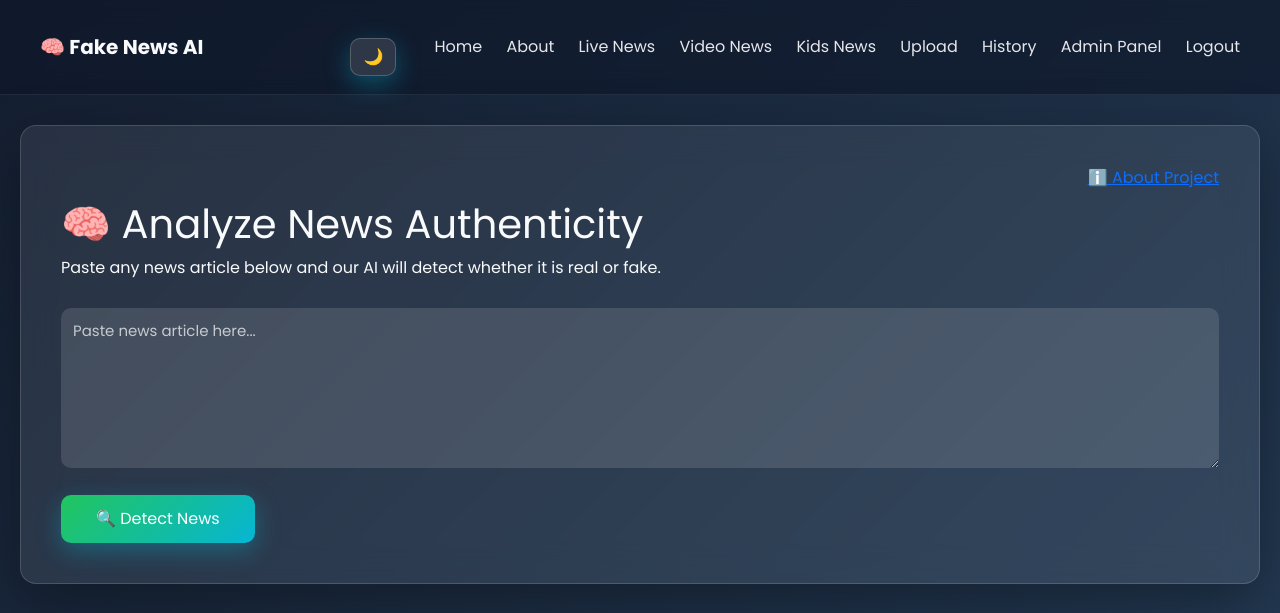
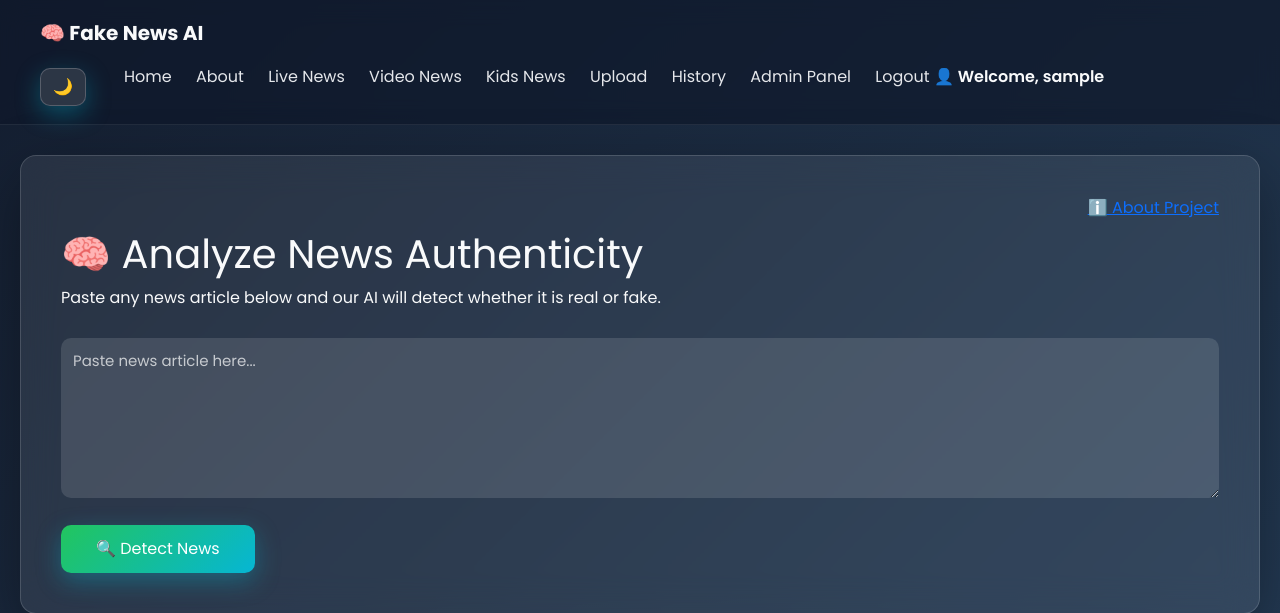
Before and after one commit to madhuraapohankar/AI_fake_news_detection, a Flask app: page / in a window 1280 px wide. Shown: the top 613 px of the page. Run offline with Flask 3, Linux system fonts and the light colour scheme; a user stored in the database is signed in.

Commit message:
Updated project

```diff
--- a/app.py
+++ b/app.py
@@ -174,13 +174,14 @@ def login():
         role = request.form.get("role", "user").strip().lower()
         remember = request.form.get("remember")
 
+        # ✅ Validation
         if not email or not password:
             return render_template("login.html", error="All fields required")
 
         conn = sqlite3.connect("database/fake_news.db")
         cursor = conn.cursor()
 
-        # 🔥 ONLY CHECK EMAIL + PASSWORD
+        # ✅ Check user
         cursor.execute("""
             SELECT id, name, email, role FROM users
             WHERE email=? AND password=?
@@ -192,21 +193,27 @@ def login():
         if user:
             db_role = (user[3] or "user").lower()
 
-            # 🔥 Compare role safely
+            # ✅ Role check
             if db_role != role:
                 return render_template("login.html", error="Wrong role selected")
 
+            # ✅ Clear old session
             session.clear()
-            session["user"] = user[1]
+
+            # ⭐ IMPORTANT FOR NAVBAR
+            session["user"] = user[1]   # name (for Welcome, Name)
             session["email"] = user[2]
             session["role"] = db_role
+            session["user_id"] = user[0]  # ⭐ professional touch
 
+            # ✅ Remember me
             if remember:
                 session.permanent = True
                 app.permanent_session_lifetime = timedelta(days=7)
             else:
                 session.permanent = False
 
+            # ✅ Redirect by role
             if db_role == "admin":
                 return redirect(url_for("admin_dashboard"))
 
--- a/static/css/style.css
+++ b/static/css/style.css
@@ -464,3 +464,8 @@ body.light-mode .auth-container a {
 .recent-table th {
     text-align: left;
 }
+.welcome-text {
+    margin-left: auto;
+    font-weight: 600;
+    color: var(--welcome-color);
+}
--- a/templates/base.html
+++ b/templates/base.html
@@ -24,6 +24,7 @@
 
     <div class="nav-right">
 
+        <!-- 🌙 Theme Toggle -->
         <button id="themeToggle" type="button">🌙</button>
 
         <div class="nav-links">
@@ -37,15 +38,16 @@
             <a href="/history">History</a>
 
             {% if session.get("role") == "admin" %}
-                <a href="/history">Admin Panel</a>
+                <a href="/admin_dashboard">Admin Panel</a>
             {% endif %}
 
+            <!-- ⭐ PROFESSIONAL USER DISPLAY -->
             {% if session.get("user") %}
-                <a href="/logout">Logout</a>
+            <a href="/logout" class="logout-btn">Logout</a>
+            <span class="welcome-text">👤 Welcome, {{ session.get("user") }}</span>
             {% else %}
-                <a href="/login">Login</a>
+            <a href="/login">Login</a>
             {% endif %}
-
         </div>
     </div>
 </nav>
@@ -61,7 +63,6 @@
 </footer>
 
 <!-- ================= SCRIPTS ================= -->
-
 <script src="https://cdn.jsdelivr.net/npm/particles.js"></script>
 <script src="{{ url_for('static', filename='script.js') }}"></script>
 
```
Also changed, not shown: static/javascript/main.js (line endings or trailing spaces).
